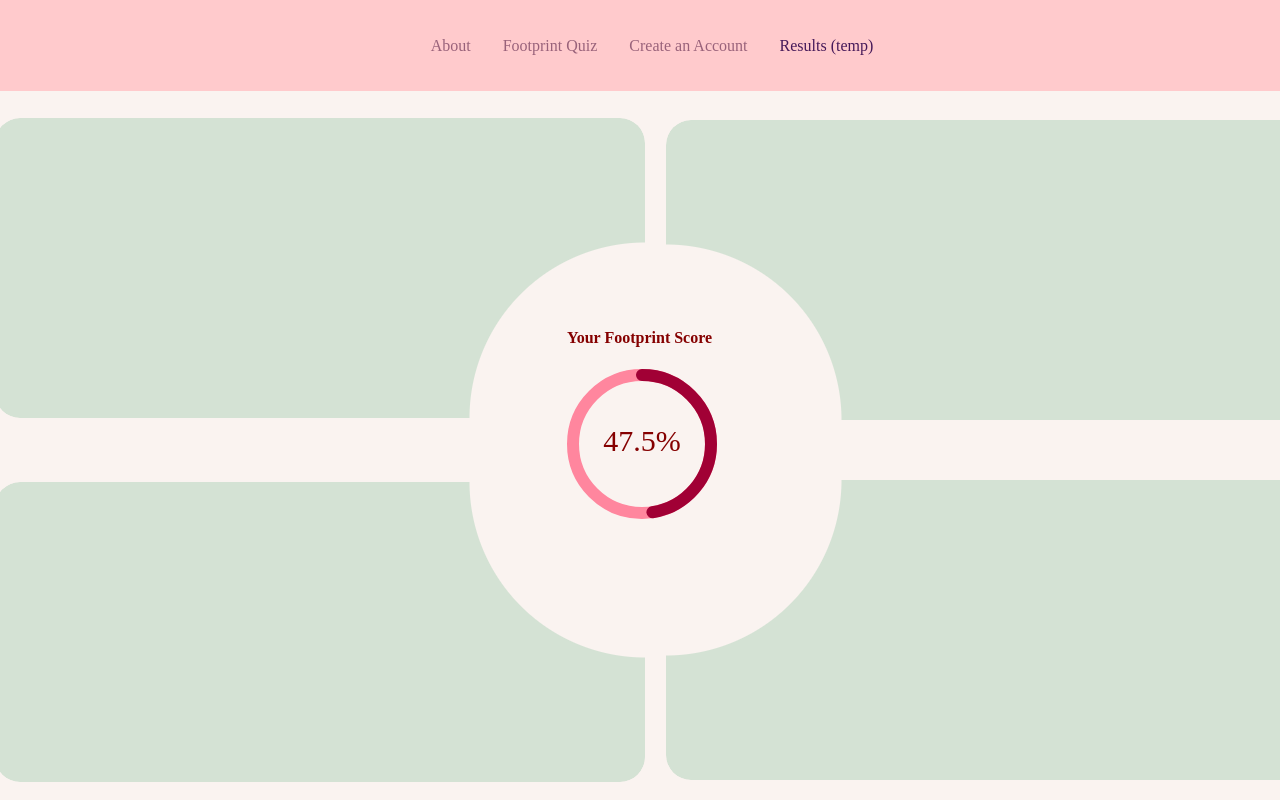
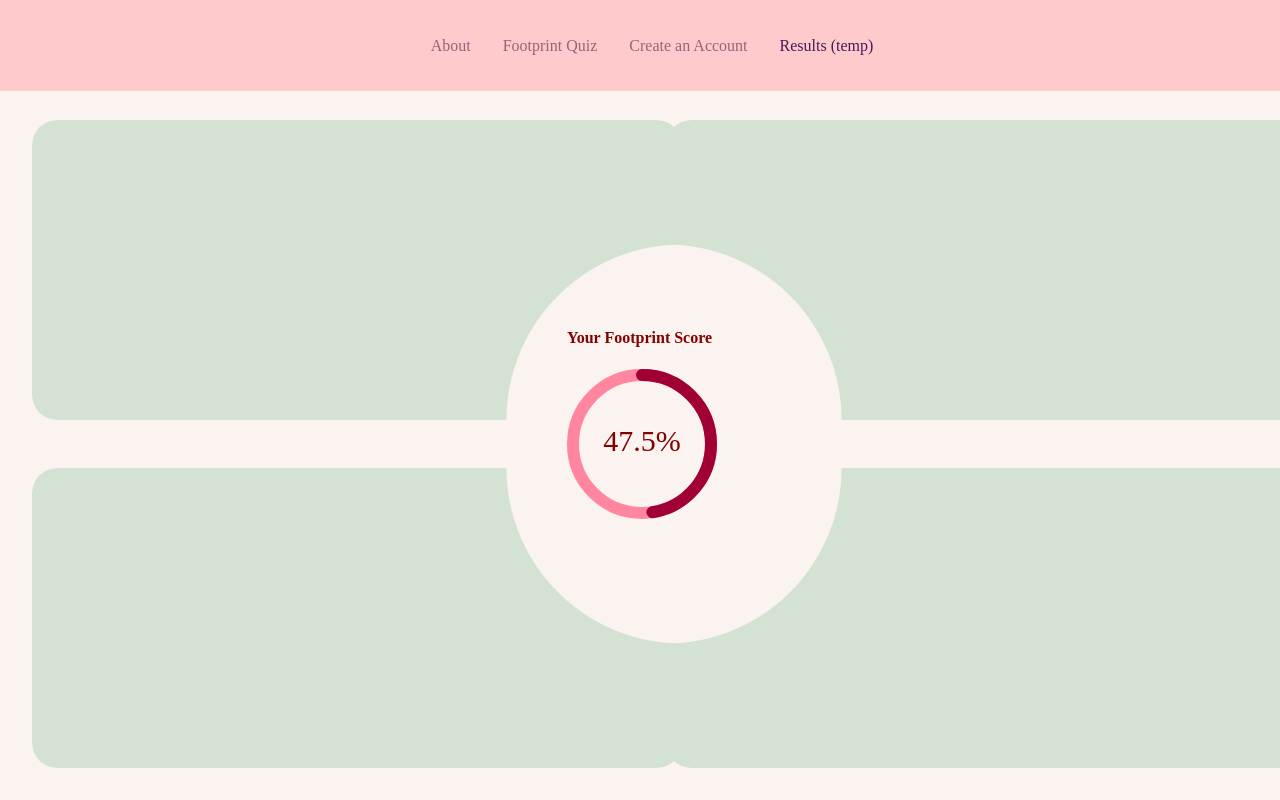
Before and after one commit to BenjaminLe1/SimpleCarbonTracker, a React (Create React App) app in the folder frontend/: page /results in a window 1280 px wide. Shown: the top 800 px of the page. Built offline with nearby package versions, Linux system fonts and the light colour scheme.

Commit message:
results page buttons

```diff
--- a/frontend/src/pages/pages.css
+++ b/frontend/src/pages/pages.css
@@ -89,7 +89,7 @@
     justify-content: center;
     align-items: center;
     position: absolute;
-    top: 60%;
+    top: 58.5%;
     left: 52%;
     border-radius: 25px;
   }
@@ -119,9 +119,8 @@
     justify-content: center;
     align-items: center;
     position: absolute;
-    top: 33.5%;
-    left: 25%;
-    transform: translate(-50%, -50%);
+    top: 15%;
+    left: 2.5%;
     border-radius: 25px;
   }
 
@@ -135,8 +134,26 @@
     justify-content: center;
     align-items: center;
     position: absolute;
-    top: 41.5%;
-    left: 25%;
-    transform: translate(-50%, 50%);
+    top: 58.5%;
+    left: 2.5%;
     border-radius: 25px;
   }
+
+
+  .results-button {
+    padding: 15px 25px;
+    font-size: 24px;
+    text-align: center;
+    cursor: pointer;
+    outline: none;
+    color: #FAF3F0;
+    background-color: #82A284;
+    border: none;
+    border-radius: 15px;
+    /* box-shadow: 0 9px #999; */
+
+  }
+
+  .results-button:active {
+    transform: translateY(4px);
+  }
--- a/frontend/src/pages/results.js
+++ b/frontend/src/pages/results.js
@@ -40,10 +40,10 @@ function Results(){
         <CircularProgressBar percentage={getPerc(overall)} />
     </div>
 
-    <div id='bottom-right'></div>
-    <div id='top-right'></div>
-    <div id='bottom-left'></div>
-    <div id='top-left'></div>
+    <button className='results-button' id='bottom-right'></button>
+    <button className='results-button' id='top-right'></button>
+    <button className='results-button' id='top-left'></button>
+    <button className='results-button' id='bottom-left'></button>
     {/* <button>Share Score</button>
     <div className="box">
       <p>Food: {getPerc(cat1)}%</p>
```
